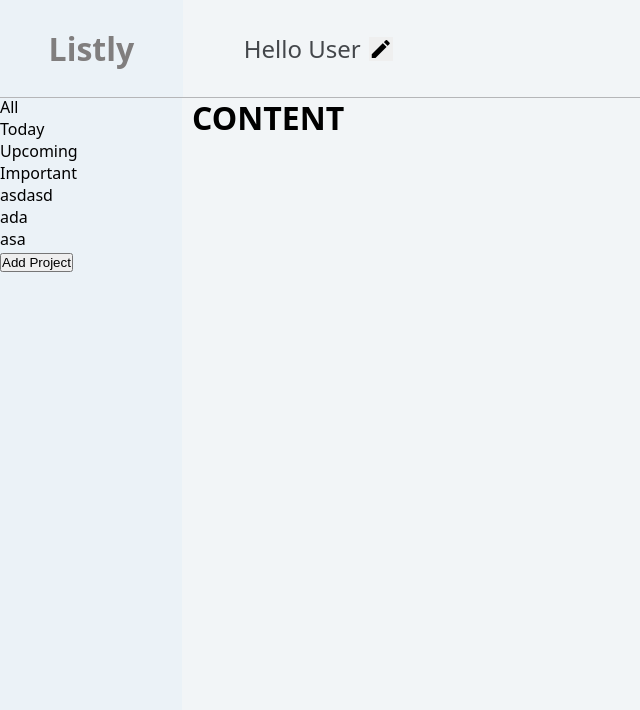
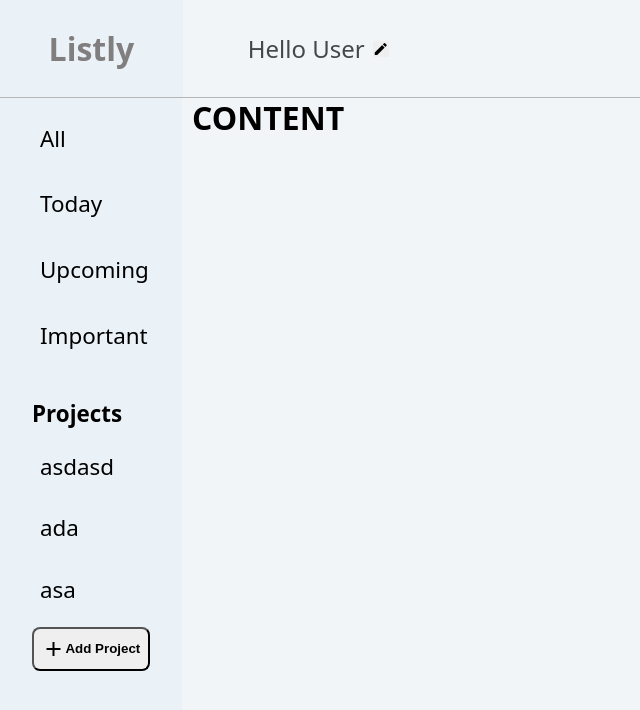
Before and after one commit to bima-taruna/project-to-do-list, a website built with webpack: page src/index.html in a window 1280 px wide. Shown: the whole page, without its empty margins (0-640 px from the left). Built offline with nearby package versions, Linux system fonts and the light colour scheme.

Commit message:
styling the sidebar

```diff
--- a/src/index.html
+++ b/src/index.html
@@ -26,10 +26,13 @@
           <div>Important</div>
         </section>
         <section id="projects">
+          <h4>Projects</h4>
           <div>asdasd</div>
           <div>ada</div>
           <div>asa</div>
-          <button id="add-project">Add Project</button>
+          <button id="add-project">
+            <span class="material-icons">add</span> Add Project
+          </button>
         </section>
       </aside>
       <div id="content"></div>
--- a/src/style.css
+++ b/src/style.css
@@ -60,9 +60,11 @@ header {
   border: none;
   background-color: none;
   cursor: pointer;
+  font-size: 1rem;
 }
 
 #sidebar {
+  padding: 0 2rem;
   padding-top: 6rem;
   height: 100%;
   position: fixed;
@@ -71,7 +73,54 @@ header {
   z-index: 98;
   width: 14.2%;
   background-color: #ebf2f7;
+  display: flex;
+  flex-direction: column;
+  justify-content: flex-start;
+  gap: 1rem;
   /* width: 100%; */
+}
+
+#filters > div,
+#projects > div {
+  cursor: pointer;
+  padding: 0.5rem;
+  border-radius: 0.2rem;
+}
+
+#filters > div:hover,
+#projects > div:hover {
+  background-color: #c4c8ca;
+}
+
+#filters {
+  height: 40%;
+  display: flex;
+  flex-direction: column;
+  justify-content: space-evenly;
+  font-size: 1.4rem;
+}
+
+#projects {
+  height: 40%;
+  display: flex;
+  flex-direction: column;
+  justify-content: space-evenly;
+  font-size: 1.4rem;
+  gap: 0.6rem;
+}
+
+#add-project {
+  display: flex;
+  align-items: center;
+  justify-content: center;
+  padding: 0.5rem 0;
+  font-weight: bold;
+  cursor: pointer;
+  border-radius: 0.5rem;
+}
+
+#add-project:hover {
+  background-color: #c4c8ca;
 }
 
 #content {
--- a/webpack.dev.js
+++ b/webpack.dev.js
@@ -5,7 +5,7 @@ module.exports = merge(common, {
   mode: "development",
   devtool: "inline-source-map",
   devServer: {
-    static: "./",
+    static: ["./src", "./dist"],
     liveReload: true,
   },
 });
```
